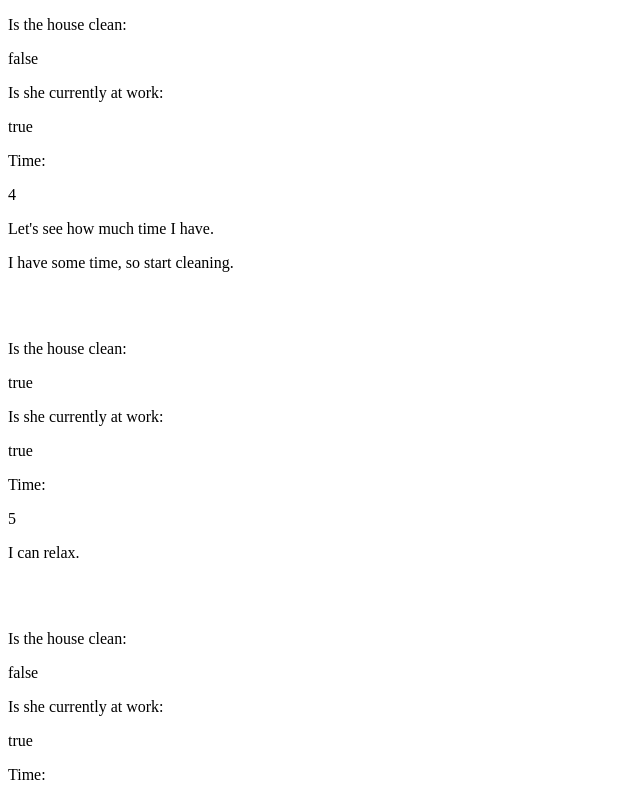
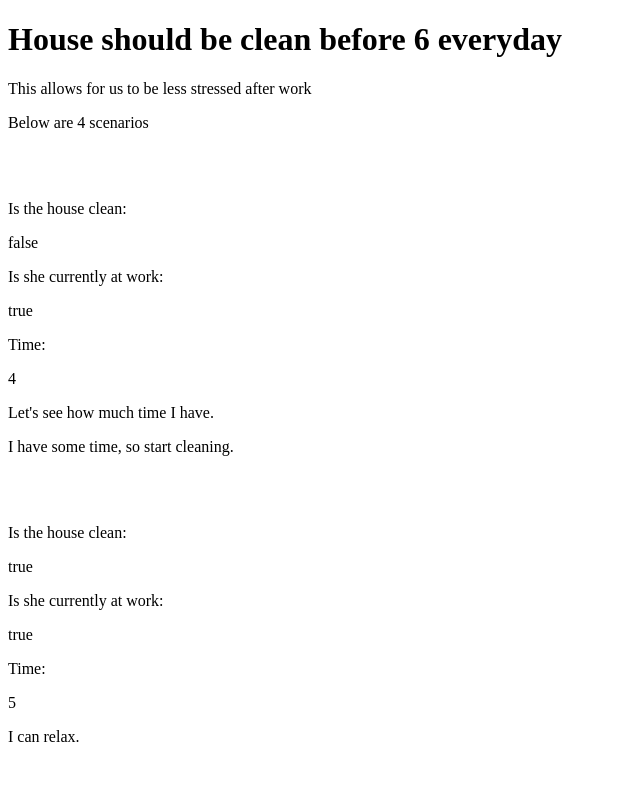
Before and after one commit to timislaw/timr-pub, a plain HTML site: page w2/index.html in a window 1280 px wide. Shown: the top 797 px of the page, without its empty margins (0-640 px from the left). Drawn offline with Linux system fonts and the light colour scheme.

Commit message:
small adjustment for context

```diff
--- a/w2/index.html
+++ b/w2/index.html
@@ -7,6 +7,11 @@
     <title>Document</title>
 </head>
 <body>
+    <h1>House should be clean before 6 everyday</h1>
+    <p>This allows for us to be less stressed after work</p>
+    <p>Below are 4 scenarios</p>
+    <br><br>
+
     <div id="output"></div>
     <script src="./app.js"></script>
 </body>
```
